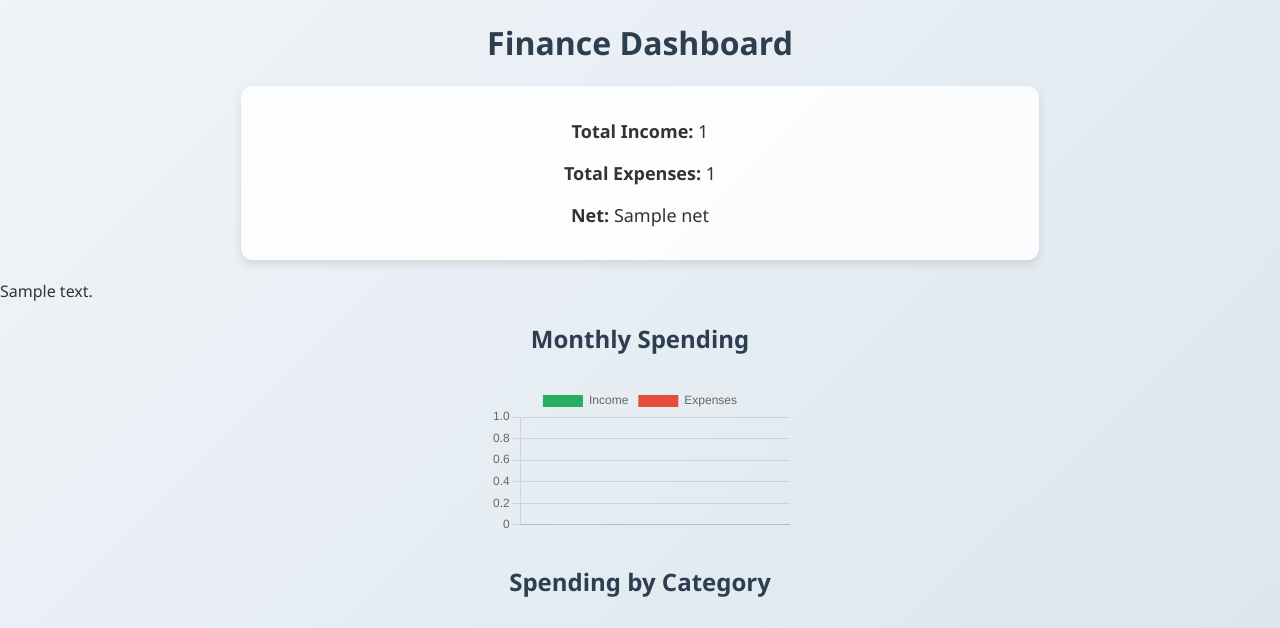
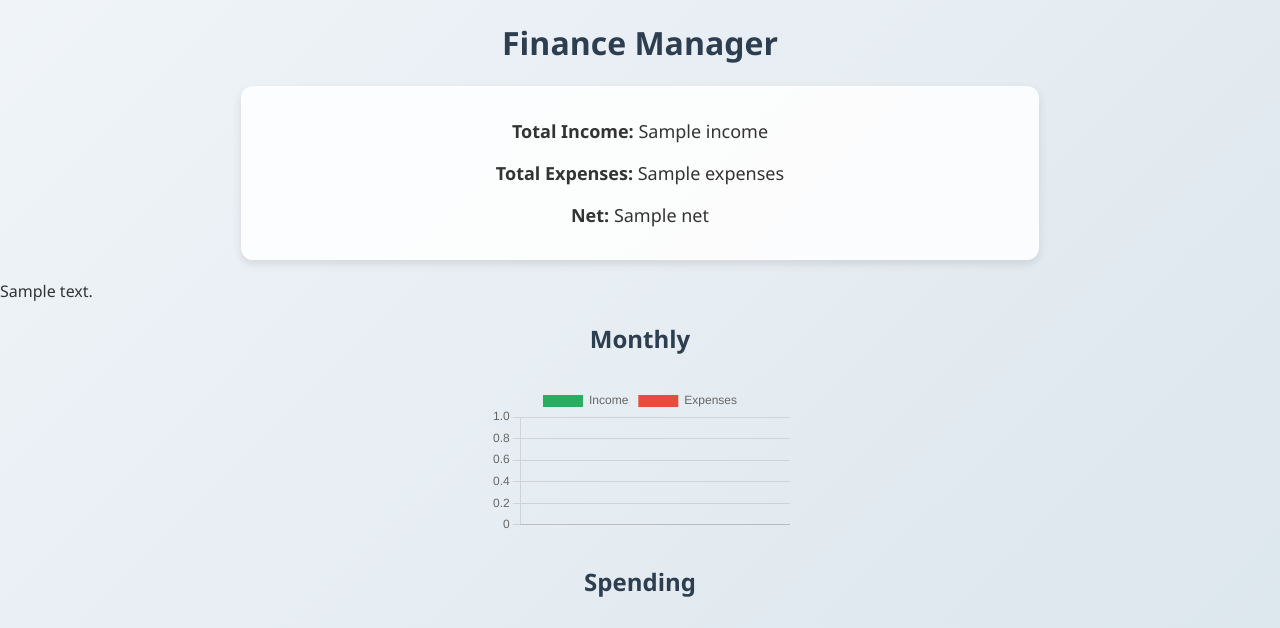
Before and after one commit to Evanmaurer/coding, a Flask app: template Frontnbackend/templates/index.html in a window 1280 px wide. Shown: the top 628 px of the page. Run offline with Flask 3, Linux system fonts and the light colour scheme; the template is opened without the code that fills it: most values are stand-ins (such as "Sample title", 1, 10 or a date in 2020).

Commit message:
deleted dup lines

```diff
--- a/Frontnbackend/app.py
+++ b/Frontnbackend/app.py
@@ -7,51 +7,46 @@
 
 @app.route("/")
 def index():
-    file = "Jully2024.csv"
+    file = "July2024.csv"
     df = pd.DataFrame(fin(file, SUBSCRIPTION_NAMES), columns=["date", "name", "amount", "category"])
     df["amount"] = pd.to_numeric(df["amount"], errors="coerce")
     df["date"] = pd.to_datetime(df["date"], errors="coerce")
 
-    # ----- Summary -----
-    summary = df.groupby("category")["amount"].sum().reset_index()
-    total_income = df[df["amount"] > 0]["amount"].sum().round(2)
-    total_expenses = -df[df["amount"] < 0]["amount"].sum().round(2)
-    net = (total_income - total_expenses).round(2)
+    income = df[df["amount"] > 0]["amount"].sum().round(2)
+    expenses = -df[df["amount"] < 0]["amount"].sum().round(2)
+    net = (income - expenses).round(2)
 
-    # ----- Monthly Summary -----
+
     df["month"] = df["date"].dt.to_period("M").astype(str)
     monthly = df.groupby("month")["amount"].sum().reset_index()
 
-    monthly_labels = monthly["month"].tolist()
-    monthly_income = df[df["amount"] > 0].groupby("month")["amount"].sum().reindex(monthly_labels, fill_value=0).tolist()
-    monthly_expenses = -df[df["amount"] < 0].groupby("month")["amount"].sum().reindex(monthly_labels, fill_value=0)
+    month_labels = monthly["month"].tolist()
+    monthly_income = df[df["amount"] > 0].groupby("month")["amount"].sum().reindex(month_labels, fill_value=0).tolist()
     monthly_expenses = (
         df[df["amount"] < 0]
         .groupby("month")["amount"]
         .sum()
-        .reindex(monthly_labels, fill_value=0)
+        .reindex(month_labels, fill_value=0)
         .mul(-1)
         .tolist()
     )
-    expense_summary = df[df["amount"] < 0].groupby("category")["amount"].sum().reset_index()
+    summary = df[df["amount"] < 0].groupby("category")["amount"].sum().reset_index()
 
 
-    # ----- Category Pie -----
-    categories = expense_summary["category"].tolist()
-
-    category_amounts = expense_summary["amount"].abs().round(2).tolist()
+    cats = summary["category"].tolist()
+    cat_amounts = summary["amount"].abs().round(2).tolist()
 
     return render_template(
         "index.html",
         summary=summary.to_html(classes="data", index=False),
-        total_income=total_income,
-        total_expenses=total_expenses,
+        income=income,
+        expenses=expenses,
         net=net,
-        monthly_labels=monthly_labels,
+        month_labels=month_labels,
         monthly_income=monthly_income,
         monthly_expenses=monthly_expenses,
-        categories=categories,
-        category_amounts=category_amounts,
+        categories=cats,
+        category_amounts=cat_amounts,
     )
 
 if __name__ == "__main__":
--- a/Frontnbackend/finaceManger.py
+++ b/Frontnbackend/finaceManger.py
@@ -1,7 +1,4 @@
 import csv
-import pandas as pd
-import gspread
-import time
 
 SUBSCRIPTION_NAMES = {"RECURRING DEBIT PURCHASE PAYPAL *DISCORD 402-935-7733CA" , "RECURRING DEBIT PURCHASE Spotify USA     877-7781161 NY", }
 transactions = [
@@ -35,17 +32,3 @@
             transation = (Date, Name, Amount, Category)
             transactions.append(transation)
     return transactions
-
-
-#fin(file, SUBSCRIPTION_NAMES)
-
-'''
-sa = gspread.service_account()
-sh = sa.open("Personal Finances")
-
-wks = sh.worksheet(f"{month}")
-rows = fin(file, SUBSCRIPTION_NAMES)
-for row in rows:
-    wks.insert_row((str(row[0]),str(row[1]),str(row[3]), row[2]),8)
-    time.sleep(2)
-'''
--- a/Frontnbackend/templates/index.html
+++ b/Frontnbackend/templates/index.html
@@ -1,7 +1,5 @@
 <!DOCTYPE html>
-<html>
-<head>
-  <title>Finance Dashboard</title>
+<html><head><title>Finance Manager</title>
   <style>
     body {
       font-family: "Segoe UI", Tahoma, Geneva, Verdana, sans-serif;
@@ -58,35 +56,31 @@
     canvas {
       display: block;
       margin: 30px auto;
-      max-width: 500px;
-    }
-  </style>
-  <script src="https://cdn.jsdelivr.net/npm/chart.js"></script>
-</head>
+      max-width: 500px;}</style>
+
+  <script src="https://cdn.jsdelivr.net/npm/chart.js"></script></head>
 <body>
-  <h1>Finance Dashboard</h1>
+  <h1>Finance Manager</h1>
 
   <div class="summary">
-    <p><strong>Total Income:</strong> {{ total_income }}</p>
-    <p><strong>Total Expenses:</strong> {{ total_expenses }}</p>
-    <p><strong>Net:</strong> {{ net }}</p>
-  </div>
+    <p><strong>Total Income:</strong> {{ income }}</p>
+    <p><strong>Total Expenses:</strong> {{ expenses }}</p>
+    <p><strong>Net:</strong> {{ net }}</p></div>
 
   {{ summary|safe }}
 
-  <h2>Monthly Spending</h2>
+  <h2>Monthly</h2>
   <canvas id="barChart"></canvas>
-
-  <h2>Spending by Category</h2>
+  <h2>Spending</h2>
   <canvas id="pieChart"></canvas>
-
   <script>
-    // Monthly Bar Chart
+    //creating bar chart followed by pie chart to first showing monthly
+    // and then show total spending by catergory
     const barCtx = document.getElementById('barChart').getContext('2d');
     new Chart(barCtx, {
       type: 'bar',
       data: {
-        labels: {{ monthly_labels|tojson }},
+        labels: {{ month_labels|tojson }},
         datasets: [
           {
             label: 'Income',
@@ -105,8 +99,6 @@
         plugins: { legend: { position: 'top' } }
       }
     });
-
-    // Pie Chart (Category Spending)
     const pieCtx = document.getElementById('pieChart').getContext('2d');
     new Chart(pieCtx, {
       type: 'pie',
@@ -124,7 +116,4 @@
         responsive: true,
         plugins: { legend: { position: 'bottom' } }
       }
-    });
-  </script>
-</body>
-</html>
+    });</script></body></html>
```
Also changed, not shown: 1 other file.
